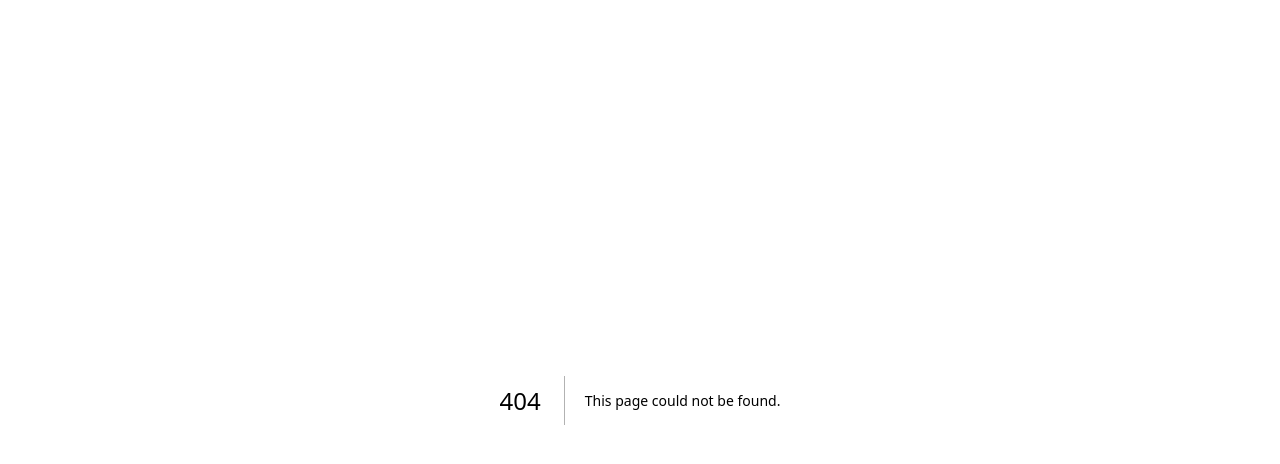
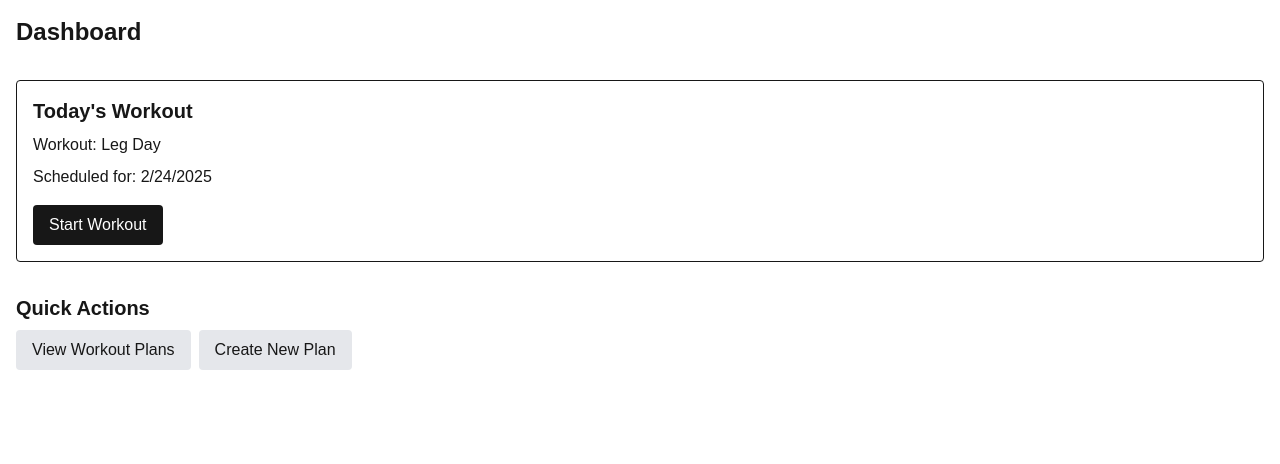
Before and after one commit to brandonbryant12/hitt-timer, a Next.js app: page /dashboard in a window 1280 px wide. Before the commit this address had no page. Shown: the top 464 px of the page. Built offline with nearby package versions, Linux system fonts and the light colour scheme.

Commit message:
Implement initial dashboard home screen

```diff
--- /dev/null
+++ b/src/app/dashboard/page.tsx
@@ -0,0 +1,49 @@
+
+"use client";
+
+/*
+<ai_context>
+File is responsible for the user dashboard home screen of "My Workout" app.
+</ai_context>
+*/
+
+import Link from "next/link";
+
+export default function DashboardPage() {
+  // For now, we use placeholder data for "today's workout"
+  const nextWorkout = {
+    title: "Leg Day",
+    scheduledDate: new Date().toLocaleDateString(),
+  };
+
+  return (
+    <div className="p-4 min-h-screen flex flex-col gap-8">
+      <h1 className="text-2xl font-bold">Dashboard</h1>
+      <section className="border p-4 rounded">
+        <h2 className="text-xl font-semibold mb-2">Today's Workout</h2>
+        <p className="mb-2">Workout: {nextWorkout.title}</p>
+        <p className="mb-4">Scheduled for: {nextWorkout.scheduledDate}</p>
+        <button className="bg-foreground text-background px-4 py-2 rounded transition-colors hover:opacity-80">
+          Start Workout
+        </button>
+      </section>
+      <section className="flex flex-col gap-2">
+        <h2 className="text-xl font-semibold">Quick Actions</h2>
+        <div className="flex gap-2">
+          <Link
+            href="/plans"
+            className="bg-gray-200 dark:bg-gray-800 px-4 py-2 rounded text-center hover:opacity-80"
+          >
+            View Workout Plans
+          </Link>
+          <Link
+            href="/plans/new"
+            className="bg-gray-200 dark:bg-gray-800 px-4 py-2 rounded text-center hover:opacity-80"
+          >
+            Create New Plan
+          </Link>
+        </div>
+      </section>
+    </div>
+  );
+}
```
Also changed, not shown: .manager/commit-queue.json (added), 2 other files (tests, documents, lock files or other folders).
